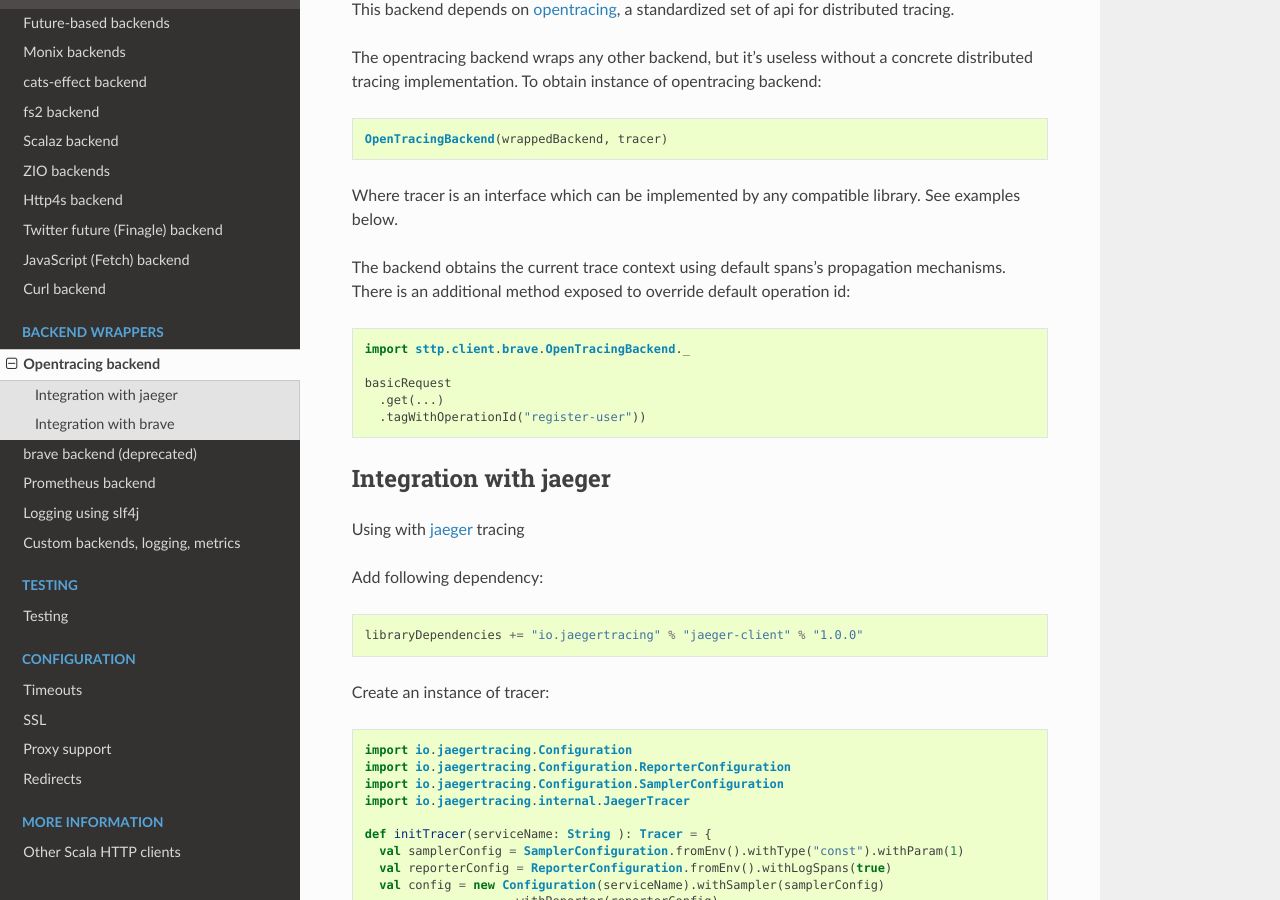
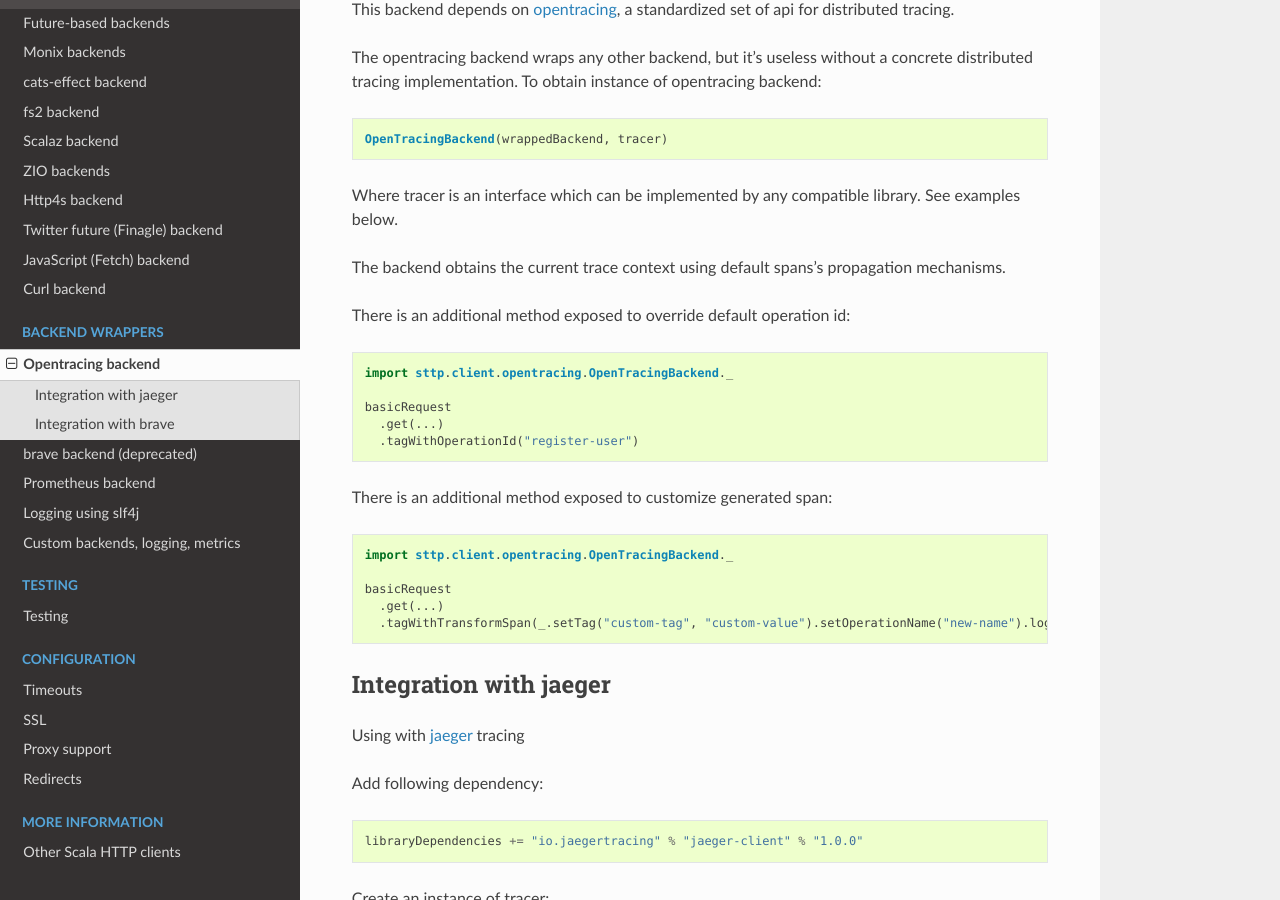
Before and after one commit to softwaremill/sttp, a Sphinx documentation site: the page built from docs/backends/wrappers/opentracing.md, in a window 1280 px wide and 900 px high, scrolled down 277 px. Built offline with Sphinx 7.4.7 and the Read the Docs theme 2.0.0, drawn with Linux system fonts in a browser that asks for light colours.

Commit message:
Add generated span transformation

````diff
--- a/docs/backends/wrappers/opentracing.md
+++ b/docs/backends/wrappers/opentracing.md
@@ -16,14 +16,26 @@ OpenTracingBackend(wrappedBackend, tracer)
 
 Where tracer is an interface which can be implemented by any compatible library. See examples below.
 
-The backend obtains the current trace context using default spans's propagation mechanisms. There is an additional method exposed to override default operation id:
+The backend obtains the current trace context using default spans's propagation mechanisms.
+
+There is an additional method exposed to override default operation id:
 
 ```scala
-import sttp.client.brave.OpenTracingBackend._
+import sttp.client.opentracing.OpenTracingBackend._
 
 basicRequest
   .get(...)
-  .tagWithOperationId("register-user"))
+  .tagWithOperationId("register-user")
+```
+
+There is an additional method exposed to customize generated span:
+
+```scala
+import sttp.client.opentracing.OpenTracingBackend._
+
+basicRequest
+  .get(...)
+  .tagWithTransformSpan(_.setTag("custom-tag", "custom-value").setOperationName("new-name").log("my-event"))
 ```
 
 ## Integration with jaeger
````
Also changed, not shown: 2 other files.
